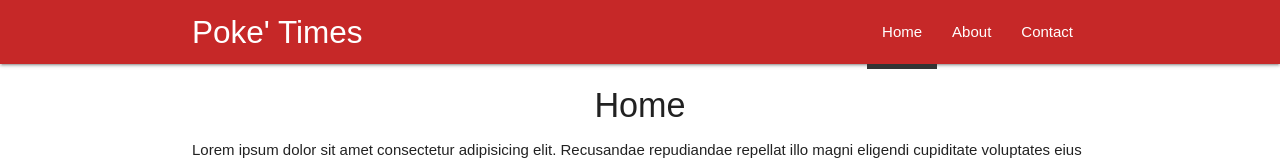
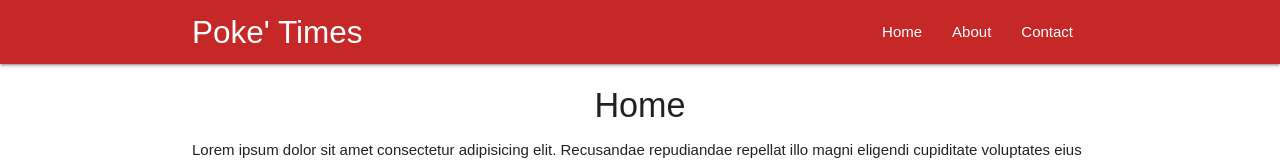
Before and after one commit to nei1d0r/poketimes, a React (Create React App) app: page / in a window 1280 px wide. Shown: the top 160 px of the page. Built offline with nearby package versions, Linux system fonts and the light colour scheme.

Commit message:
Added NavLink and a useless timout redirect function

```diff
--- a/src/components/Contact.js
+++ b/src/components/Contact.js
@@ -1,6 +1,11 @@
 import React from 'react'
 
-const Contact = () => {
+const Contact = (props) => {
+  setTimeout(() => {
+    props.history.push('/about')
+  }, 2000);
+
+
   return (
     <div>
       <div className="container">
--- a/src/components/Navbar.js
+++ b/src/components/Navbar.js
@@ -1,4 +1,5 @@
 import React from 'react';
+// import specific nav components from react
 import { Link, NavLink } from 'react-router-dom'
 
 const Navbar = () => {
@@ -7,7 +8,7 @@ const Navbar = () => {
       <div className="container">
         <Link className="brand-logo" to="/">Poke' Times</Link>
         <ul className="right">
-          <li><NavLink exact to="/">Home</NavLink></li>
+          <li><Link to="/">Home</Link></li>
           <li><NavLink to='/about'>About</NavLink></li>
           <li><NavLink to='/contact'>Contact</NavLink></li>
         </ul>
```
